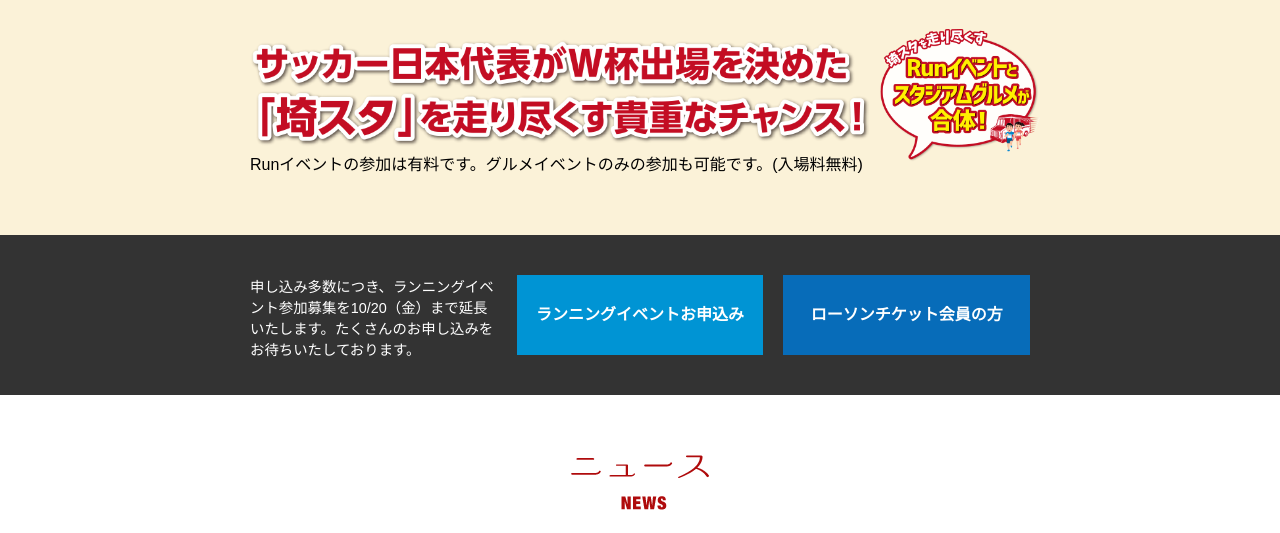
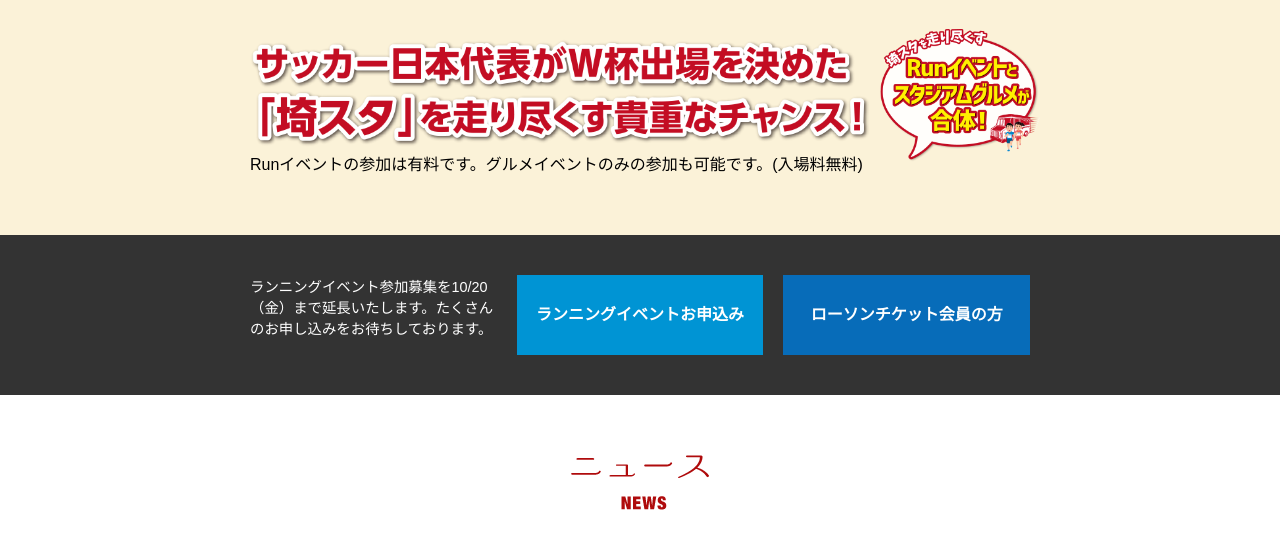
Before and after one commit to w-tokyodo/kitchencar.jp-wp-content, a WordPress theme: template themes/kitchencar-gourmet-championship/index.php in a window 1280 px wide. Shown: the part 801-1334 px from the top of the page. Run offline with PHP 8.4 and a stand-in for WordPress, Linux system fonts and the light colour scheme; the site name, menu and one post (Sample post) are stand-ins, and other content is empty; some libraries are stand-ins or nearby versions; some web fonts are replaced.

Commit message:
fix text

```diff
--- a/themes/kitchencar-gourmet-championship/template-parts/content-information.php
+++ b/themes/kitchencar-gourmet-championship/template-parts/content-information.php
@@ -1,7 +1,7 @@
         <div class="frontNews" style="background-color:#333;color:#fff;text-align:center;">
             <div class="frontNews__inner col-3" style="padding-bottom:30px;">
                 <div class="col-3__item" style="height:100px;text-align:left;font-size:.9em;">
-                    申し込み多数につき、ランニングイベント参加募集を10/20（金）まで延長いたします。たくさんのお申し込みをお待ちいたしております。
+                    ランニングイベント参加募集を10/20（金）まで延長いたします。たくさんのお申し込みをお待ちしております。
                 </div>
                 <div class="col-3__item" style="height:100px;">
                     <a href="https://www.sportsentry.ne.jp/event/t/72251" target="_blank" style="
```
